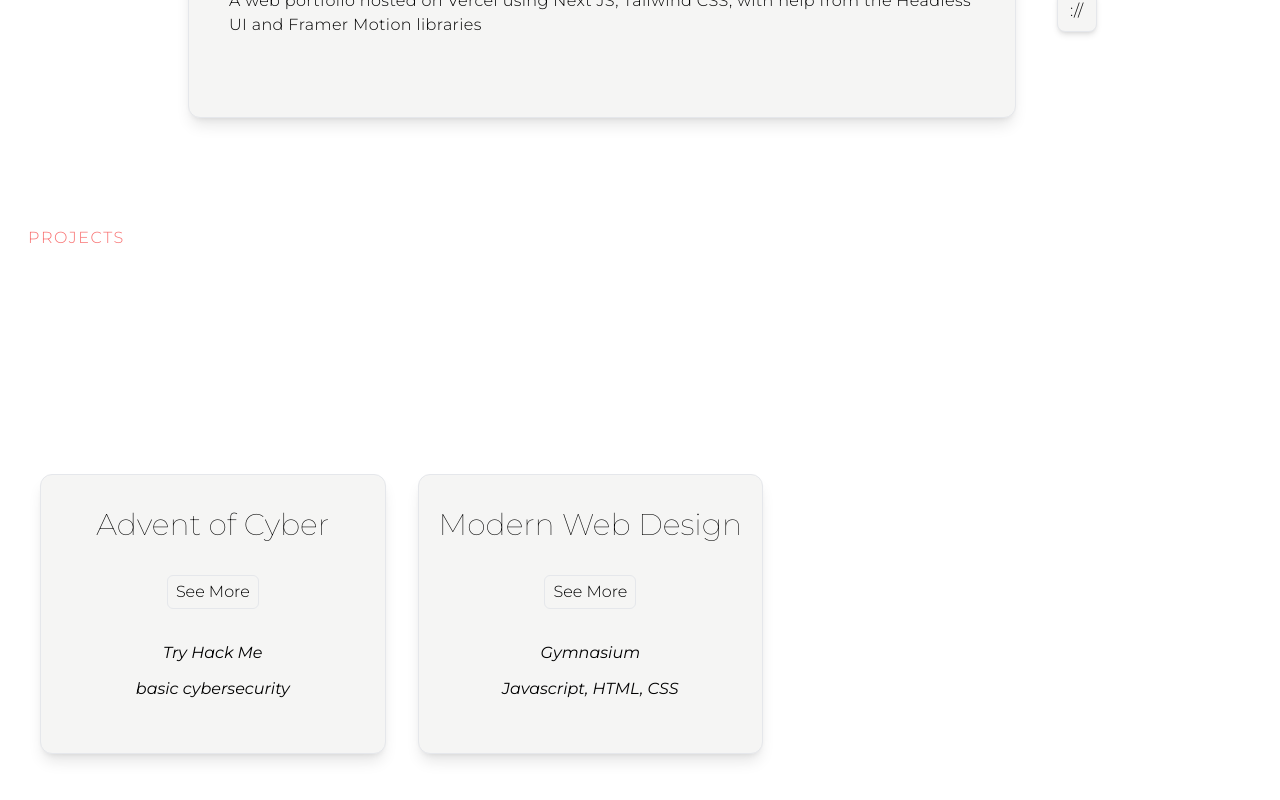
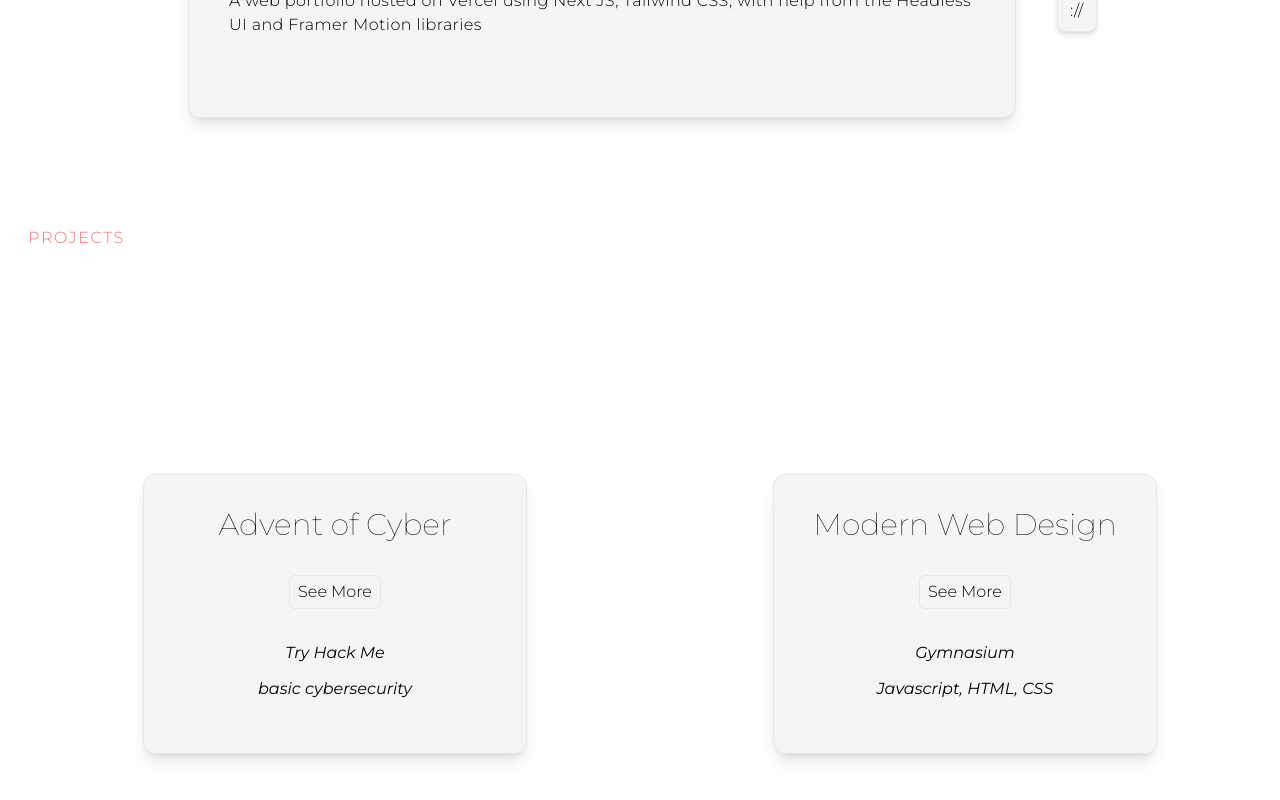
Before and after one commit to skyleilani/sky-portfolio, a Next.js app: page / in a window 1280 px wide. Shown: the part 2278-3078 px from the top of the page. Built offline with nearby package versions, Linux system fonts and the light colour scheme.

Commit message:
Debugging CertCard component

```diff
--- a/components/pages/About.jsx
+++ b/components/pages/About.jsx
@@ -28,10 +28,11 @@ const About = () => {
             integration of natural and technological design.`}
               <br />
               <br />
-              {`I studied Japanese Language and Robotics Technology at
-            Bennington college from 2018-2022. Since my graduation I have been
+              {`I studied Robotics Technology and Japanese Language at
+            Bennington college from 2017-2022. Since my graduation I have been
             working jobs in customer service & education while I pursue the Comptia
             Security+ certificate and build my web development experience.`}
+
             </p>
             <h2 className='hidden text-xl italic py-7'>{`What I'm Up To`}</h2>
           </div>
--- a/components/pages/Certificates.jsx
+++ b/components/pages/Certificates.jsx
@@ -14,8 +14,7 @@ const Certificates = () => {
       <p className='text-md tracking-widest uppercase text-red-400 mx-7 mb-56 pt-6'>
         Projects
       </p>
-      <div className='flex items-center'>
-      <div className='ml-10 max-w-[1240px] m-auto md:grid grid-cols-2 gap-8 justify-center'>
+        <div className='ml-5 m-auto flex flex-row items-center'>
           <CertCard
             title='Advent of Cyber'
             company='Try Hack Me'
@@ -36,7 +35,6 @@ const Certificates = () => {
           />
         </div>
     </div>
-    </div>
   );
 };
 export default Certificates;
```
Lines whose indentation alone changed are shown as unchanged.
